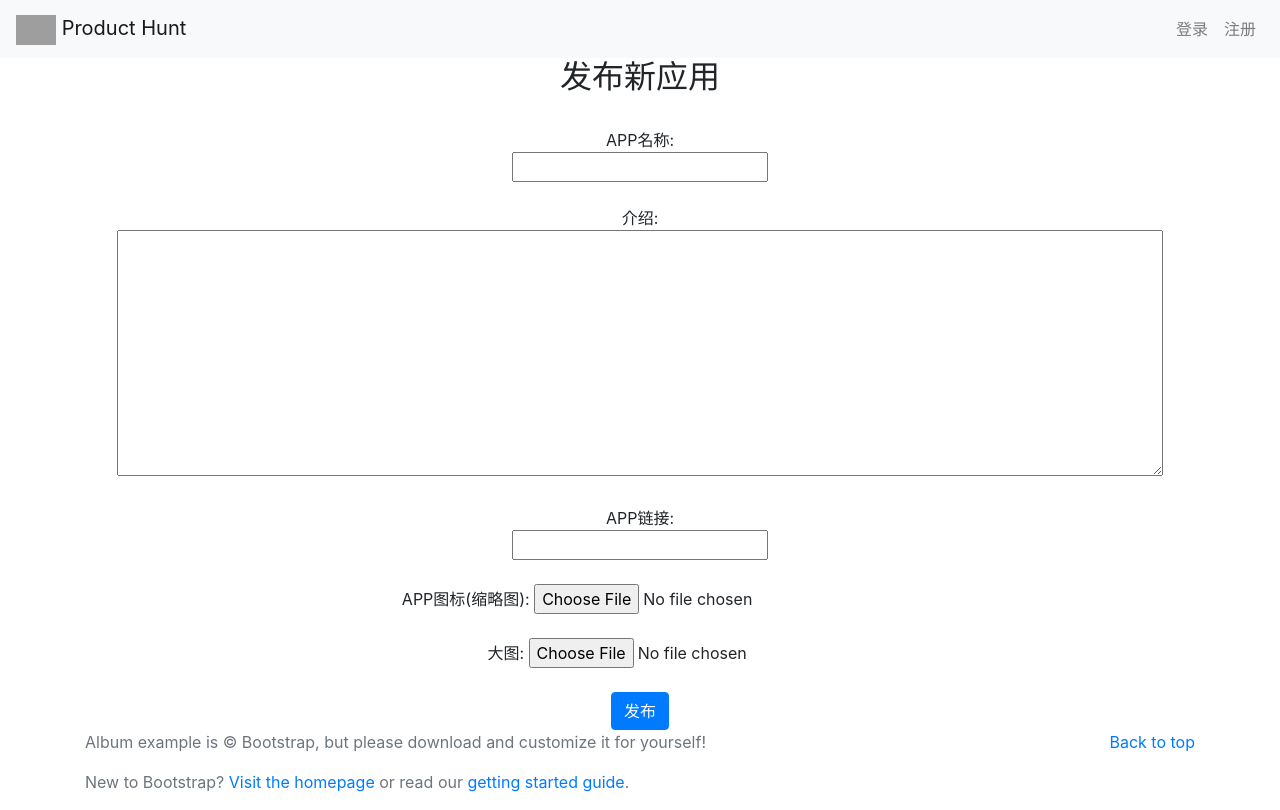
After one commit to PerryLeo/product_hunt, a Django app: page /products/publish/ in a window 1280 px wide. The commit adds this page. Run offline with Django 3.2, Linux system fonts and the light colour scheme; some libraries are stand-ins or nearby versions; grey boxes are pictures that could not be loaded.

Commit message:
初步完成了APP发布页面

```diff
--- a/account/templates/login.html
+++ b/account/templates/login.html
@@ -7,12 +7,12 @@
 
 <form method='POST' action=' {% url '登录页面' %} 'align='center'>
     {% csrf_token %}
-    用户名：
+    用户名:
     <br>
     <input type="text" name="用户名">
     <br>
     <br>
-    密码：
+    密码:
     <br>
     <input type="password" name="密码">
     <br>
--- a/account/templates/signup.html
+++ b/account/templates/signup.html
@@ -7,18 +7,18 @@
 
 <form method='POST' action=' {% url '注册页面' %} 'align='center'>
     {% csrf_token %}
-    用户名：
+    用户名:
     <br>
     <input type="text" name="用户名">
     <br>
     {{ 用户名错误 }}
     <br>
-    密码：
+    密码:
     <br>
     <input type="password" name="密码">
     <br>
     <br>
-    确认密码：
+    确认密码:
     <br>
     <input type="password" name="确认密码">
     <br>
--- a/ph/urls.py
+++ b/ph/urls.py
@@ -21,4 +21,5 @@ urlpatterns = [
     path('admin/', admin.site.urls),
     path('', products.views.product_list,name='主页'),
     path('account/', include('account.urls')),
+    path('products/', include('products.urls')),
 ]
--- /dev/null
+++ b/products/templates/publish.html
@@ -0,0 +1,36 @@
+{% extends "theme.html" %}
+
+{% block content %}
+
+<h2 align='center'>发布新应用</h2>
+<br>
+
+<form method='POST' action=' {% url '发布页面' %} 'align='center' enctype='multipart/form-data'>
+    {% csrf_token %}
+    APP名称:
+    <br>
+    <input type="text" name="APP名称">
+    <br>
+    <br>
+    介绍:
+    <br>
+    <textarea cols=100 rows=10 name='介绍'></textarea>
+    <br>
+    <br>
+    APP链接:
+    <br>
+    <input type="text" name="APP链接">
+    <br>
+    <br>
+    APP图标(缩略图):
+    <input type="file" name="APP图标">
+    <br>
+    <br>
+    　　　　　大图:
+    <input type="file" name="大图">
+    <br>
+    <br>
+    <input class='btn btn-primary' type="submit" value='发布'>
+</form>
+
+{% endblock content %}
--- /dev/null
+++ b/products/urls.py
@@ -0,0 +1,6 @@
+from django.urls import path,include
+from . import views
+
+urlpatterns = [
+    path('publish/', views.publish,name='发布页面'),
+]
--- a/products/views.py
+++ b/products/views.py
@@ -5,3 +5,15 @@ from django.shortcuts import render
 
 def product_list(request):
     return render(request,'product_list.html')
+
+
+def publish(request):
+    if request.method == 'GET':
+        return render(request,'publish.html')
+    elif request.method == 'POST':
+        aoo_name = request.POST['APP名称']
+        intro    = request.POST['介绍']
+        url      = request.POST['APP链接']
+        icon     = request.FILES['APP图标']
+        image    = request.FILES['大图']
+    return render(request,'publish.html')
--- a/templates/theme.html
+++ b/templates/theme.html
@@ -47,6 +47,7 @@
         <div class="navbar-nav ml-auto">
 
           {% if user.is_authenticated %}
+          <a class="nav-item nav-link" href="{% url '发布页面' %}">发布</a>
           <a class="nav-item nav-link" href="Javascript:{document.getElementById('退出').submit()}">退出</a>
           <form id='退出' method='POST' action="{% url '退出页面' %}">
             {%  csrf_token %}
```
Also changed, not shown: db.sqlite3.
